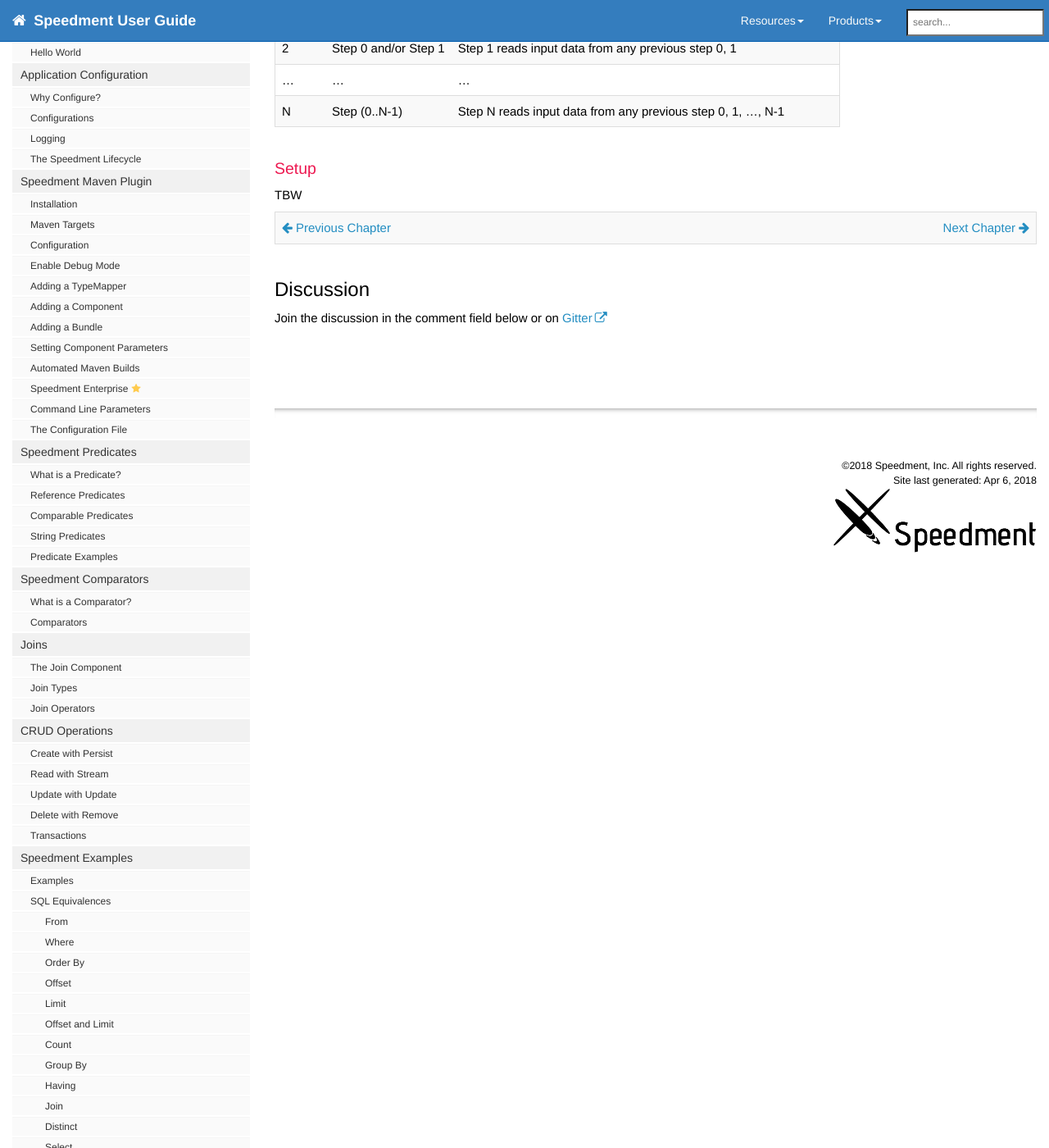
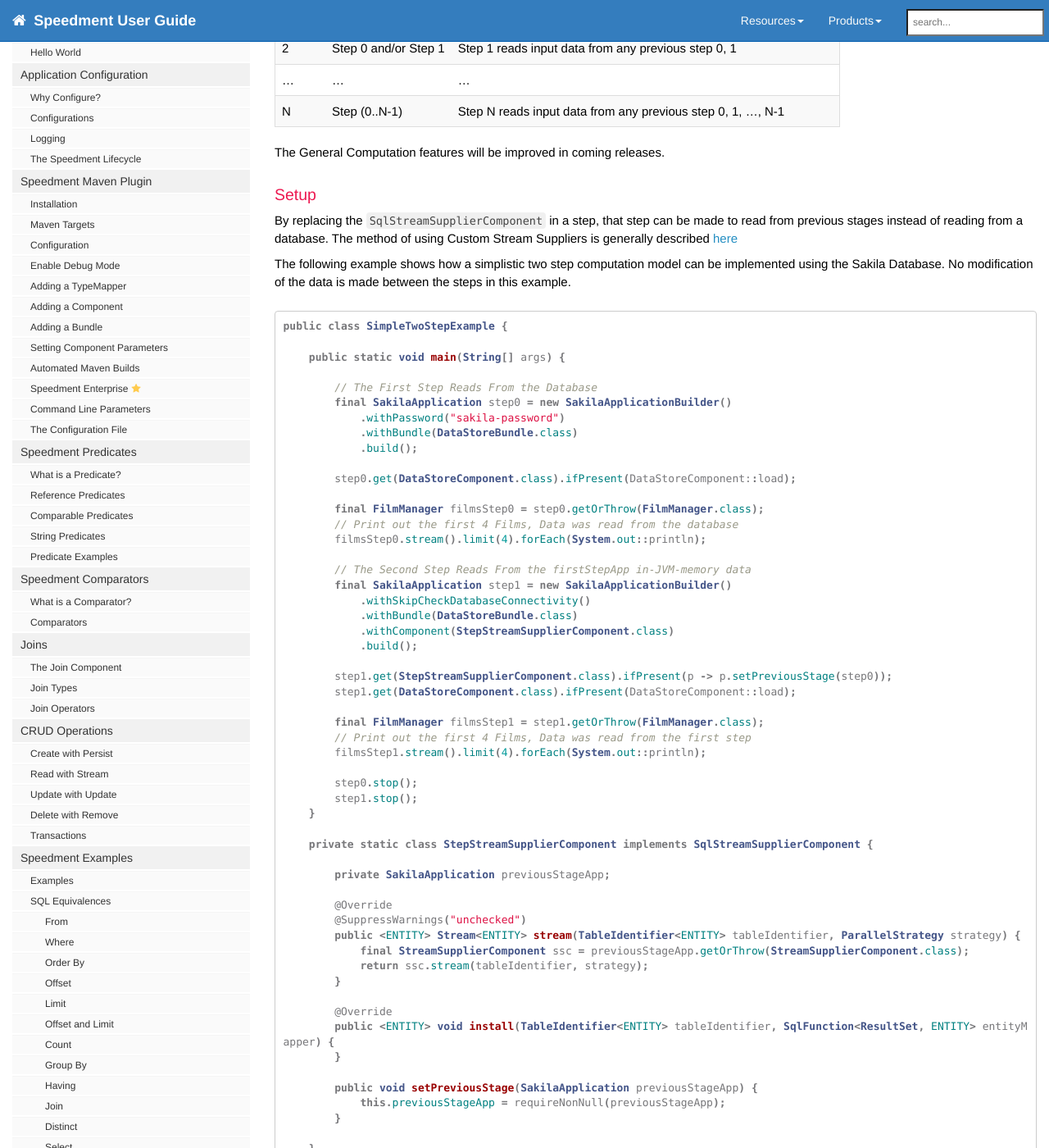
Before and after one commit to speedment/speedment-doc, a Jekyll site: the page built from pages/computation.md, in a window 1280 px wide and 1400 px high, scrolled down 367 px. Shown: the whole window at 82% size. Built offline with Jekyll 4.4.1, drawn with Linux system fonts in a browser that asks for light colours; nearby versions of some CDN libraries; comment, search, counter and statistics services are not loaded; some of the changed text lies outside the part shown.

Commit message:
Add example to General Computation

````diff
--- a/pages/computation.md
+++ b/pages/computation.md
@@ -12,7 +12,7 @@
 {% include prev_next.html %}
 
 ## General Computation
-It is possible to use Speedment as a General Computation model whereby results are computed between several Speedment instances. Each successive step will read directly from memory from a previous stage and not from a regular database.
+It is possible to use Speedment as a General Computation model whereby results are computed between several Speedment instances. Each successive step will read directly from memory from a previous stage instead of reading from a regular database.
 
 
 | Step # | Data Source            | Action
@@ -23,9 +23,75 @@
 |  ...   | ...                    | ...
 |  N     | Step (0..N-1)          | Step N reads input data from any previous step 0, 1, ..., N-1
 
+The General Computation features will be improved in coming releases.
+
 
 ### Setup
-TBW
+By replacing the `SqlStreamSupplierComponent` in a step, that step can be made to read from previous stages instead of reading from a database. The method of using Custom Stream Suppliers is generally described [here](advanced_features.html#custom-stream-suppliers)
+
+The following example shows how a simplistic two step computation model can be implemented using the Sakila Database. No modification of the data is made between the steps in this example.
+
+``` java
+public class SimpleTwoStepExample {
+
+    public static void main(String[] args) {
+
+        // The First Step Reads From the Database
+        final SakilaApplication step0 = new SakilaApplicationBuilder()
+            .withPassword("sakila-password")
+            .withBundle(DataStoreBundle.class)
+            .build();
+
+        step0.get(DataStoreComponent.class).ifPresent(DataStoreComponent::load);
+
+        final FilmManager filmsStep0 = step0.getOrThrow(FilmManager.class);
+        // Print out the first 4 Films, Data was read from the database
+        filmsStep0.stream().limit(4).forEach(System.out::println);
+
+        // The Second Step Reads From the firstStepApp in-JVM-memory data
+        final SakilaApplication step1 = new SakilaApplicationBuilder()
+            .withSkipCheckDatabaseConnectivity()
+            .withBundle(DataStoreBundle.class)
+            .withComponent(StepStreamSupplierComponent.class)
+            .build();
+
+        step1.get(StepStreamSupplierComponent.class).ifPresent(p -> p.setPreviousStage(step0));
+        step1.get(DataStoreComponent.class).ifPresent(DataStoreComponent::load);
+
+        final FilmManager filmsStep1 = step1.getOrThrow(FilmManager.class);
+        // Print out the first 4 Films, Data was read from the first step
+        filmsStep1.stream().limit(4).forEach(System.out::println);
+
+        step0.stop();
+        step1.stop();
+    }
+
+    private static class StepStreamSupplierComponent implements SqlStreamSupplierComponent {
+
+        private SakilaApplication previousStageApp;
+
+        @Override
+        @SuppressWarnings("unchecked")
+        public <ENTITY> Stream<ENTITY> stream(TableIdentifier<ENTITY> tableIdentifier, ParallelStrategy strategy) {
+            final StreamSupplierComponent ssc = previousStageApp.getOrThrow(StreamSupplierComponent.class);
+            return ssc.stream(tableIdentifier, strategy);
+        }
+
+        @Override
+        public <ENTITY> void install(TableIdentifier<ENTITY> tableIdentifier, SqlFunction<ResultSet, ENTITY> entityMapper) {
+        }
+
+        public void setPreviousStage(SakilaApplication previousStageApp) {
+            this.previousStageApp = requireNonNull(previousStageApp);
+        }
+
+    }
+}
+
+```
+
+It should be noted that in a more realistic example, the data model may be different for each step. In such cases, the same principle as shown above can be applied but the implementation of the custom stream supplier's `stream()` method must be tailored to match the input requirements of the new stage.
+
 
 {% include prev_next.html %}
 
````
